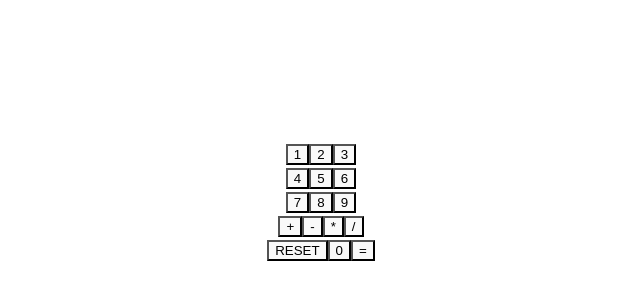
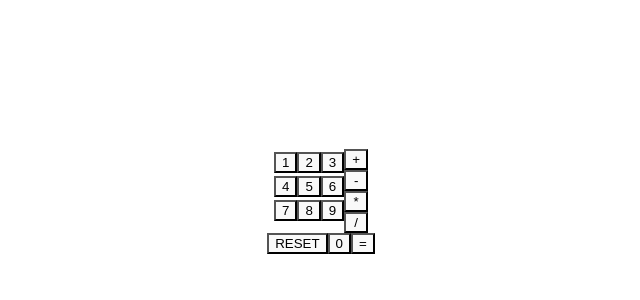
Before and after one commit to viictorga/FRONT, a React (Vite) app in the folder PrimerIntento/: page / in a window 1280 px wide. Shown: the part 216-516 px from the top of the page, without its empty margins (319-959 px from the left). Built offline with nearby package versions, Linux system fonts and the light colour scheme.

Commit message:
veeenga calcu terminada pero esto es jodido

```diff
--- a/PrimerIntento/src/App.css
+++ b/PrimerIntento/src/App.css
@@ -1,38 +1,33 @@
 #root {
-  max-width: 1280px;
-  margin: 0 auto;
-  padding: 2rem;
-  text-align: center;
+  max-width: 1980px;
+  margin:  auto;
+
 }
-.Visor{
-color: greenyellow;
+.fila-principal {
+  display: flex;
+  justify-content: center;
+  align-items: flex-start;
 
+}
+
+/* NUMEROS IZQUIERDA */
+.numeros {
+  display: flex;
+  flex-direction: column;
 
 }
 
 
-.numeros {
- display:flex;
- justify-content: flex-start;
-}
-.opera{
-  display:flex;;
+/* OPERACIONES DERECHA */
+.operaciones {
+  display: flex;
   flex-direction: column;
 
 }
-.igualycero{
 
-
+/* ABAJO */
+.igualycero {
+  display: flex;
+  justify-content: center;
 
 }
-.mainContainer{
-  display:flex;
-  flex-direction: column;
-  justify-content:center;
-  align-items:center;
-
-  color: rgba(101, 199, 167, 0.703);
-  background-color: antiquewhite;
-  width: 100%;
-  height: 100%;
-}
--- a/PrimerIntento/src/App.tsx
+++ b/PrimerIntento/src/App.tsx
@@ -27,24 +27,35 @@ const resetCalc = () =>{
    setOperacion(null);
     graficar("");
     setResultado(false);
-    graficar(textoOperacion);
+
 
 }
 
-const handleClick = (miString: string) =>{
-  if(!numero1 && miString !== "+" && miString !== "-" && miString !== "*" && miString !== "/" && miString !== "="){
-    setNum1(miString)
-    graficar(miString)
+const handleClick = (miString: string) => {
+
+  if (resultado) {
+    setNum1(miString);
+    setNum2(null);
+    setOperacion(null);
+    graficar(miString);
+    setResultado(false);
+    return;
   }
-  else if(!operacion && (miString === "+" || miString === "-" || miString == "*" || miString == "/" || miString == "=")){
-    setOperacion((miString))
-    graficar(textoOperacion + miString)
+
+  if (!numero1 && miString !== "+" && miString !== "-" && miString !== "*" && miString !== "/" && miString !== "=") {
+    setNum1(miString);
+    graficar(miString);
   }
-  else if(!numero2 && miString !== "+" && miString !== "-" && miString !== "*" && miString !== "/" && miString !== "="){
-    setNum2(miString)
-    graficar(textoOperacion + miString)
+  else if (!operacion && (miString === "+" || miString === "-" || miString === "*" || miString === "/")) {
+    setOperacion(miString);
+    graficar(textoOperacion + miString);
   }
-}
+  else if (!numero2 && miString !== "+" && miString !== "-" && miString !== "*" && miString !== "/" && miString !== "=") {
+    setNum2(miString);
+    graficar(textoOperacion + miString);
+  }
+};
+
 const handleIgual = (miIgual: string) =>{
   if(miIgual === "="){
     if(numero1 && operacion && numero2){
@@ -71,15 +82,15 @@ const handleIgual = (miIgual: string) =>{
 }
 
   return (
-    <div className='Visor'>
-      <div>
+    <div >
+      <div className='Visor'>
         <h1> {textoOperacion}</h1>
 
       </div>
       {/* este es el visor */}
-      <div >
-        <div>
-            <div >
+      <div>
+        <div className= "fila-principal">
+            <div className='numeros'>
               <div>
                 <button onClick={() =>{
               handleClick("1");
```
